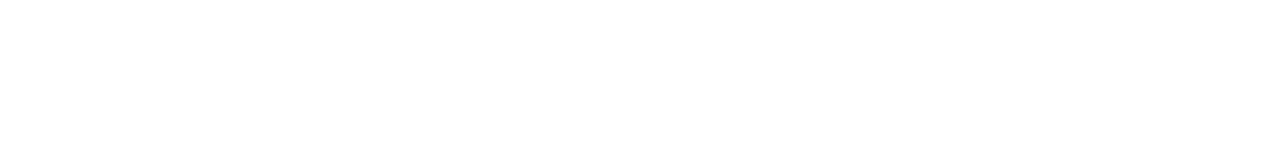
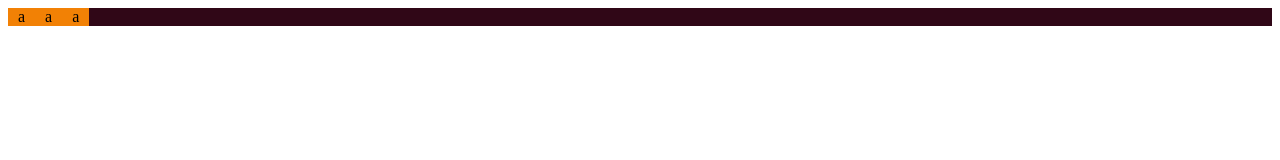
Before and after one commit to ertrkcem/html-assingment-pair-programming, a plain HTML site: page index.html in a window 1280 px wide. Drawn offline with Linux system fonts and the light colour scheme.

Commit message:
first draft of index css

```diff
--- /dev/null
+++ b/css/index.css
@@ -0,0 +1,14 @@
+.container {
+    display: flex;
+    background: #300717;
+}
+
+.rectangular {
+    display: flex;
+    justify-content: flex-start;
+    background: #f28105;
+}
+
+.box {
+    padding: 0px 10px;
+}
--- a/index.html
+++ b/index.html
@@ -1,14 +1,15 @@
 <!DOCTYPE html>
 <head>
-
+    <link rel="stylesheet" href="css/index.css">
 </head>
 <body>
     <div class="container">
         <div class="rectangular">
-            <div class="box"></div>
-            <div class="box"></div>
-            <div class="box"></div>
+            <div class="box">a</div>
+            <div class="box">a</div>
+            <div class="box">a</div>
         </div>
+
     </div>
     <div class="container">
 
```
